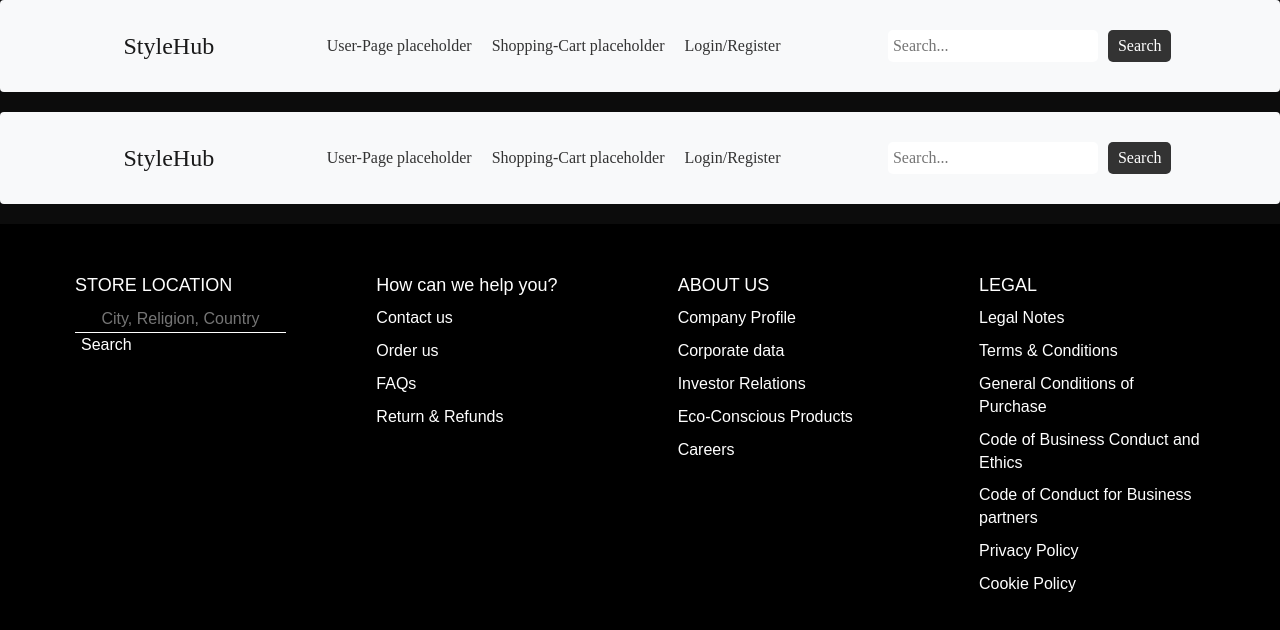
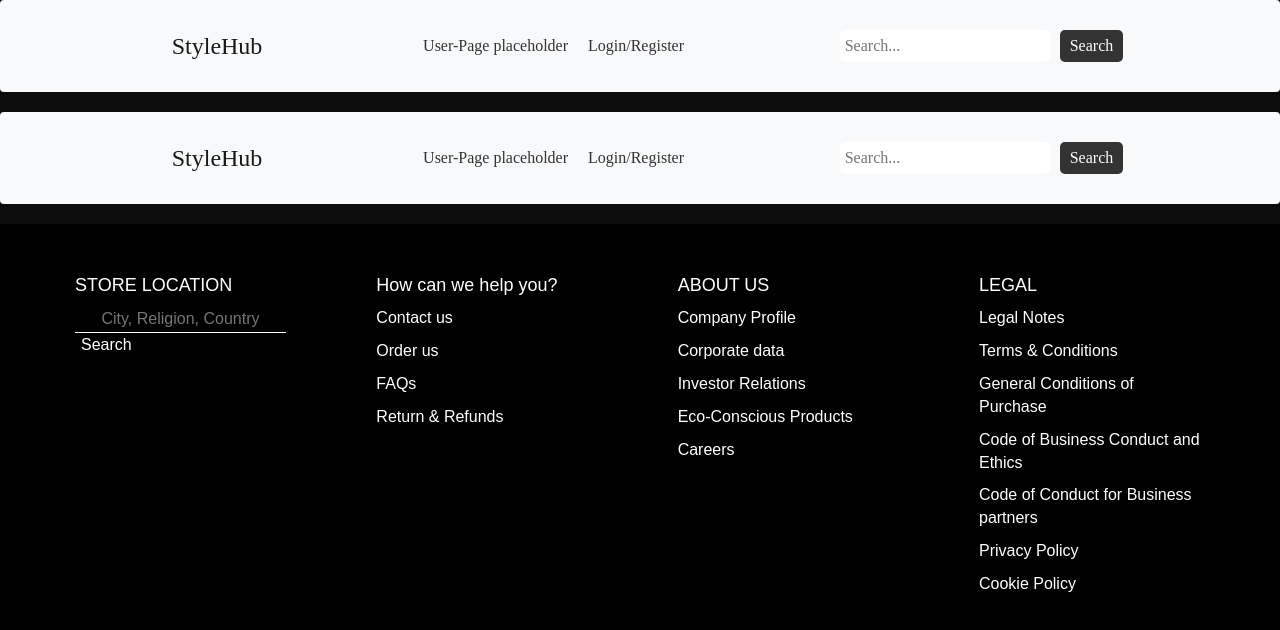
Before and after one commit to josealarconchacon/ShoppingSiteTeam1WF, an Angular app: page /nav-bar in a window 1280 px wide. Shown: the top 630 px of the page. Built offline with nearby package versions, Linux system fonts and the light colour scheme.

Commit message:
remove shopping cart

```diff
--- a/src/app/nav-bar/nav-bar.component.html
+++ b/src/app/nav-bar/nav-bar.component.html
@@ -2,7 +2,6 @@
   <span class="navbar-brand" routerLink="home" href="#">StyleHub</span>
   <ul class="nav-links">
     <li><a routerLink="user-page" href="">User-Page placeholder</a></li>
-    <li><a routerLink="shopping-cart" href="">Shopping-Cart placeholder</a></li>
     <li><a routerLink="login" href="#">Login/Register</a></li>
   </ul>
   <form class="d-flex search-bar">
```
